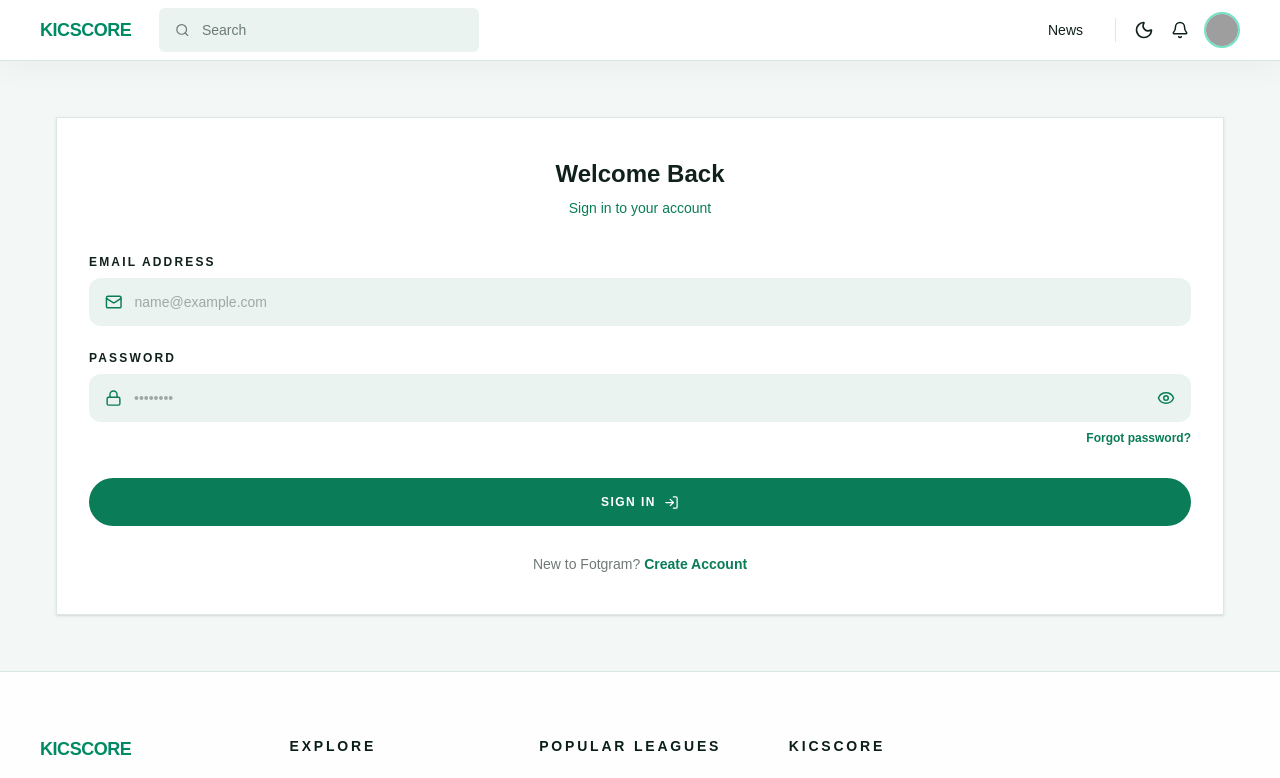
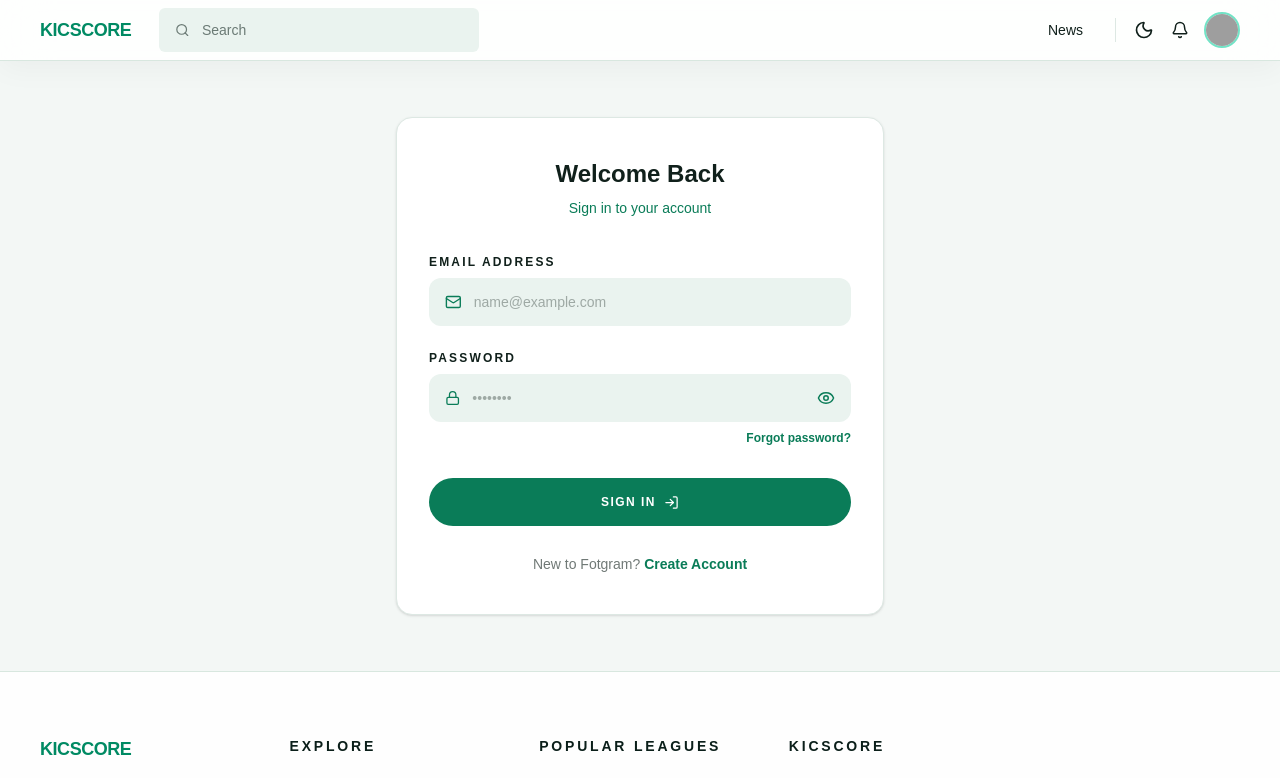
Before and after one commit to AminulSagor/kicscore-web, a Next.js app: page /public/auth/sign-in in a window 1280 px wide. Shown: the top 778 px of the page. Built offline with nearby package versions, Linux system fonts and the light colour scheme; grey boxes are pictures that could not be loaded.

Commit message:
fixed the width

```diff
--- a/app/public/(pages)/auth/sign-in/page.tsx
+++ b/app/public/(pages)/auth/sign-in/page.tsx
@@ -12,7 +12,7 @@ export default function SignInPage() {
     <main className="flex items-center justify-center px-4 py-10 text-foreground">
       <section
         className="
-          w-full max-w-122rounded-2xl border border-[#DDE8E3]
+          w-full max-w-122 rounded-2xl border border-[#DDE8E3]
           bg-white px-6 py-10 shadow-sm
           dark:border-white/10 dark:bg-[#111d1a]
           sm:px-7 md:px-8
```
